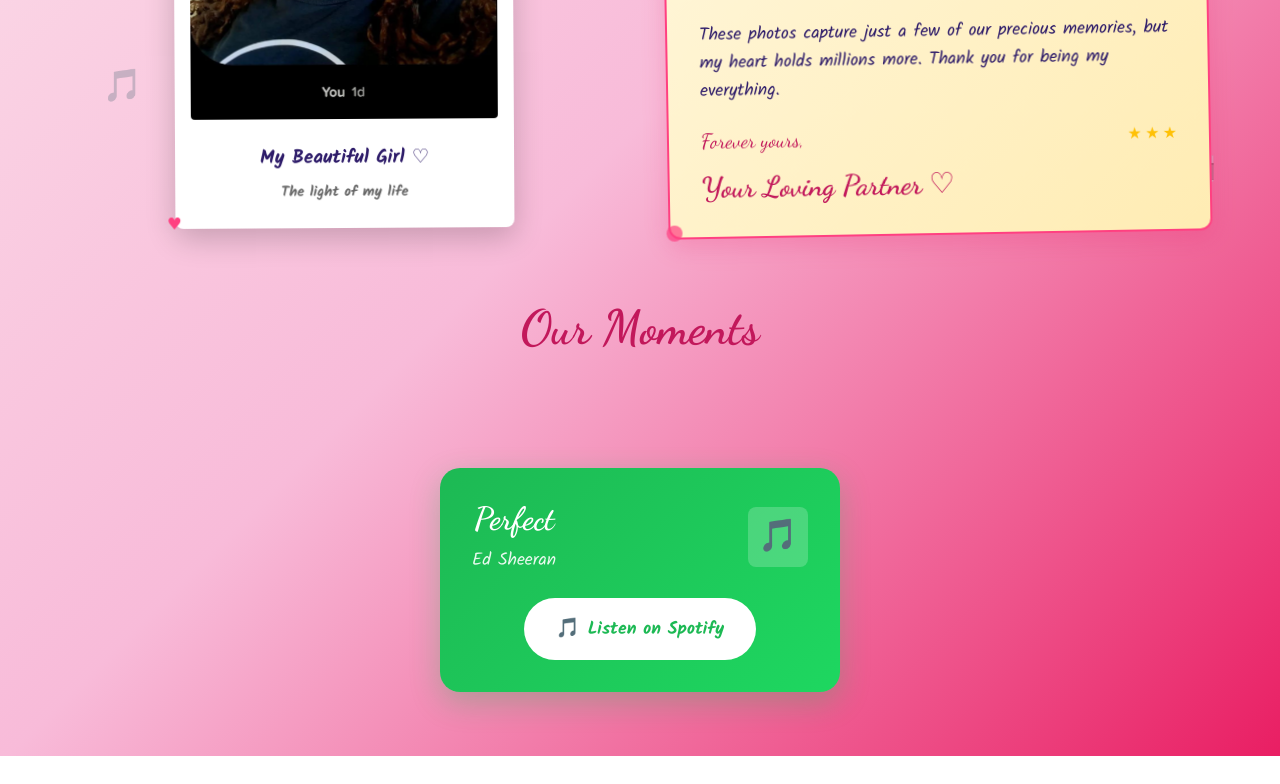
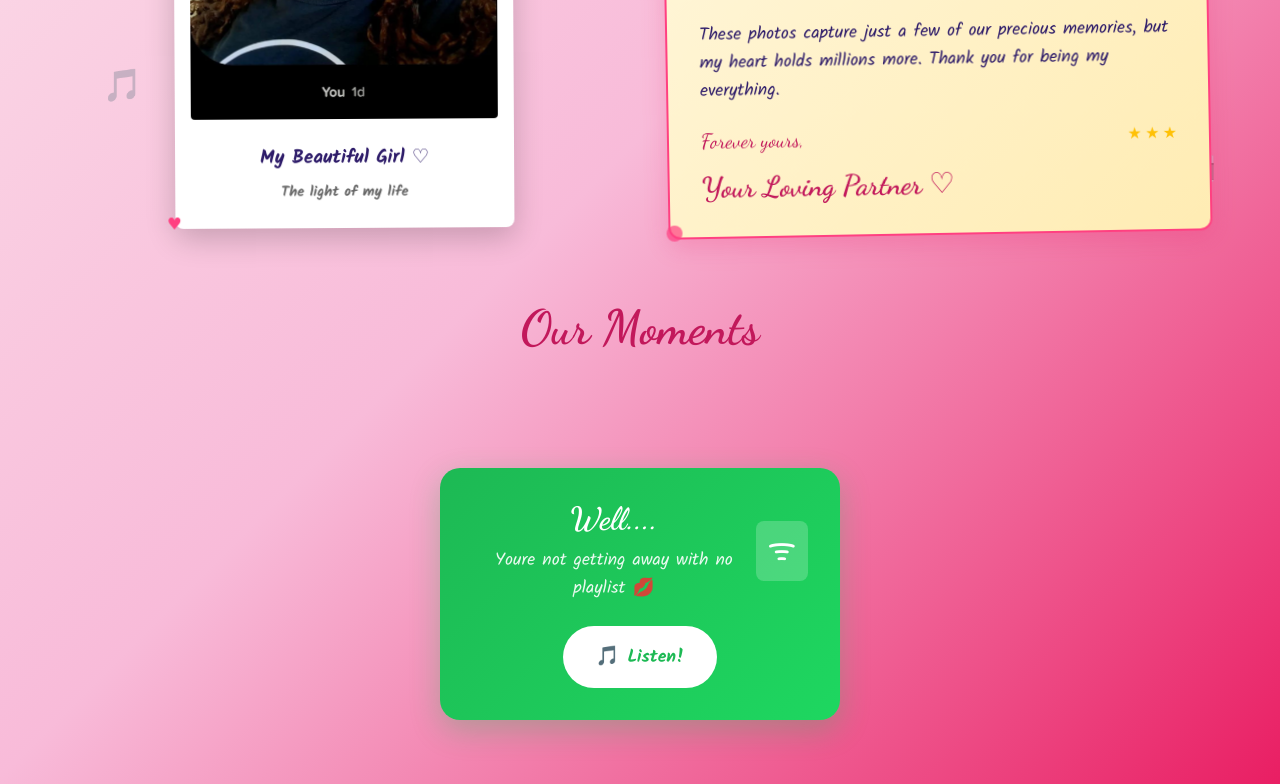
Before and after one commit to katlehomyeza/gf-proposal, a website: page her-page/yena.html in a window 1280 px wide. Shown: the part 509-1293 px from the top of the page. Before the commit the page ends 1265 px from the top, so only its background shows below. Drawn offline with Linux system fonts and the light colour scheme; no server answers.

Commit message:
Added spotify playlist

```diff
--- a/her-page/yena.html
+++ b/her-page/yena.html
@@ -150,16 +150,16 @@
             <div class="spotify-player">
                 <div class="spotify-info">
                     <div class="song-details">
-                        <h3 class="song-title">Perfect</h3>
-                        <p class="artist-name">Ed Sheeran</p>
+                        <h3 class="song-title">Well....</h3>
+                        <p class="artist-name">Youre not getting away with no playlist 💋</p>
                     </div>
                     <div class="album-art">
-                        <div class="music-note">🎵</div>
+                        <div class="music-note">ᯤ</div>
                     </div>
                 </div>
-                <a href="https://open.spotify.com/track/0tgVpDi06FyKpA1z0VMD4v" target="_blank" class="spotify-button">
+                <a href="https://open.spotify.com/playlist/0kiJdZ2hvR7fCvWqKwXtAV?si=0038e4aefb2b467c&pt=09f5a454f6019b006bdd03992f0a4aec" target="_blank" class="spotify-button">
                     <span class="spotify-icon">🎵</span>
-                    Listen on Spotify
+                    Listen!
                 </a>
             </div>
         </div>
```
